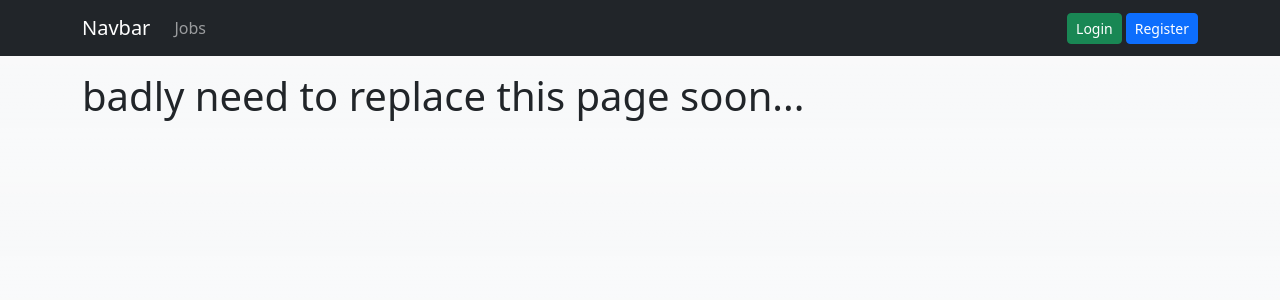
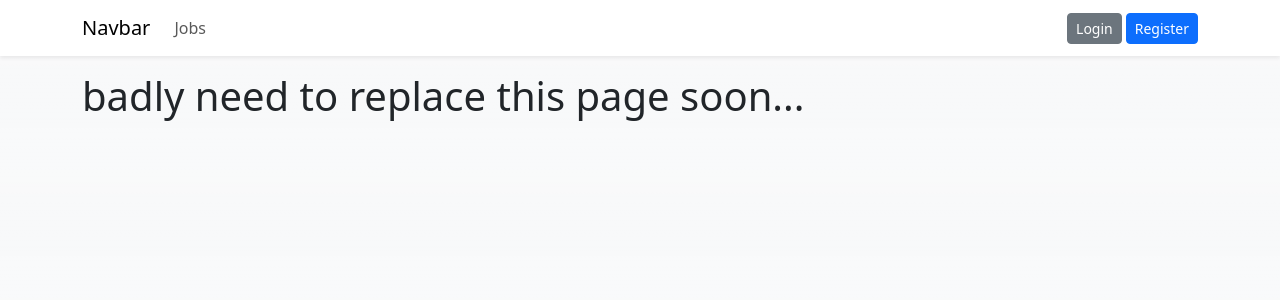
Before and after one commit to nbagonoc/jobFinder-frontend, a React (Vite) app: page / in a window 1280 px wide. Shown: the top 300 px of the page. Built offline with nearby package versions, Linux system fonts and the light colour scheme.

Commit message:
imrrove front-end

```diff
--- a/src/components/partials/Navigation.jsx
+++ b/src/components/partials/Navigation.jsx
@@ -21,7 +21,7 @@ const Navigation = () => {
             location.pathname === '/register-recruiter' ||
             location.pathname === '/login'
         ) && (
-            <nav className='navbar navbar-expand-sm navbar-dark bg-dark'>
+            <nav className='navbar navbar-expand-sm bg-white shadow-sm'>
                 <div className='container'>
                     <Link to='/' className='navbar-brand'>
                         Navbar
@@ -72,7 +72,7 @@ const Navigation = () => {
                             {user && (
                                 <li className='nav-item dropdown'>
                                     <a
-                                        className='nav-link dropdown-toggle text-light'
+                                        className='nav-link dropdown-toggle'
                                         href='#'
                                         role='button'
                                         data-bs-toggle='dropdown'
@@ -108,7 +108,7 @@ const Navigation = () => {
                                 <>
                                     <Link
                                         to='/login'
-                                        className='btn btn-success btn-sm me-0 me-md-1'
+                                        className='btn btn-secondary btn-sm me-0 me-sm-1'
                                     >
                                         Login
                                     </Link>
```
